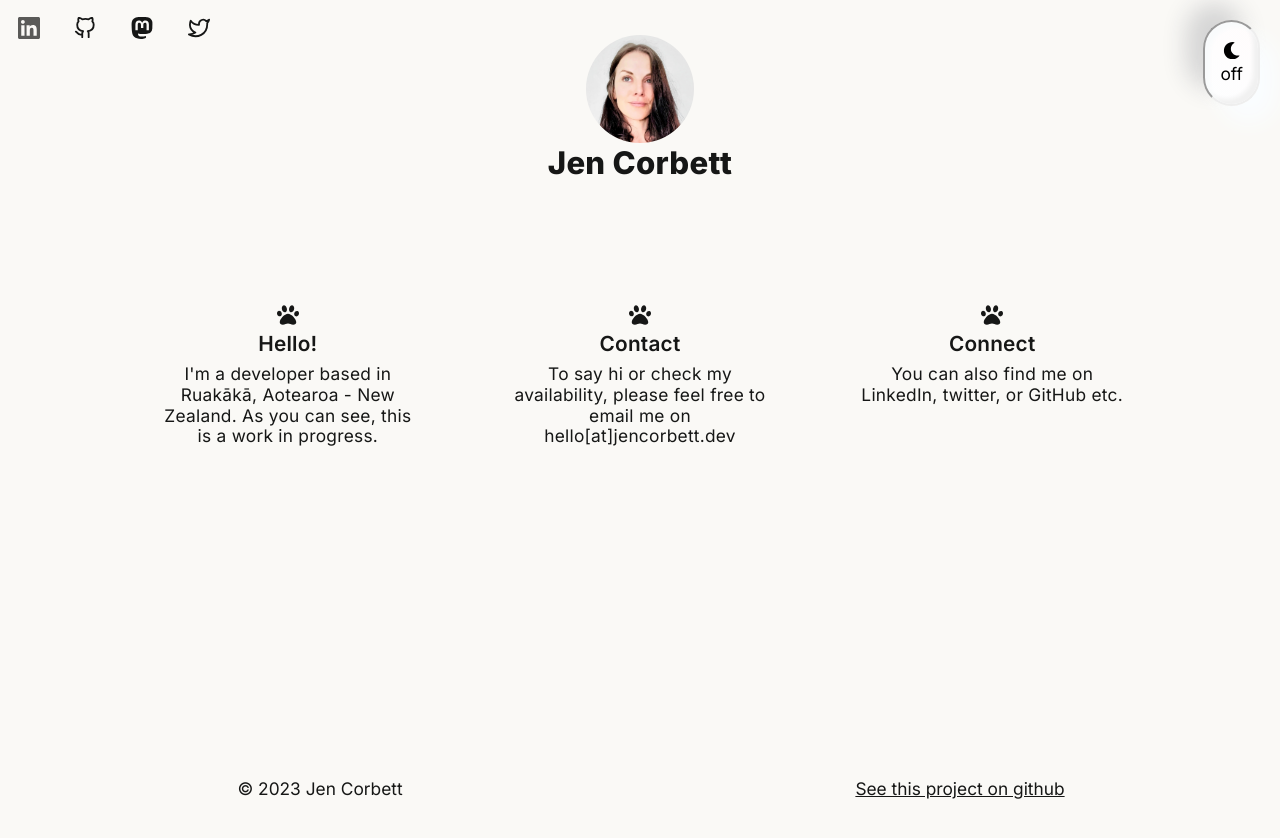
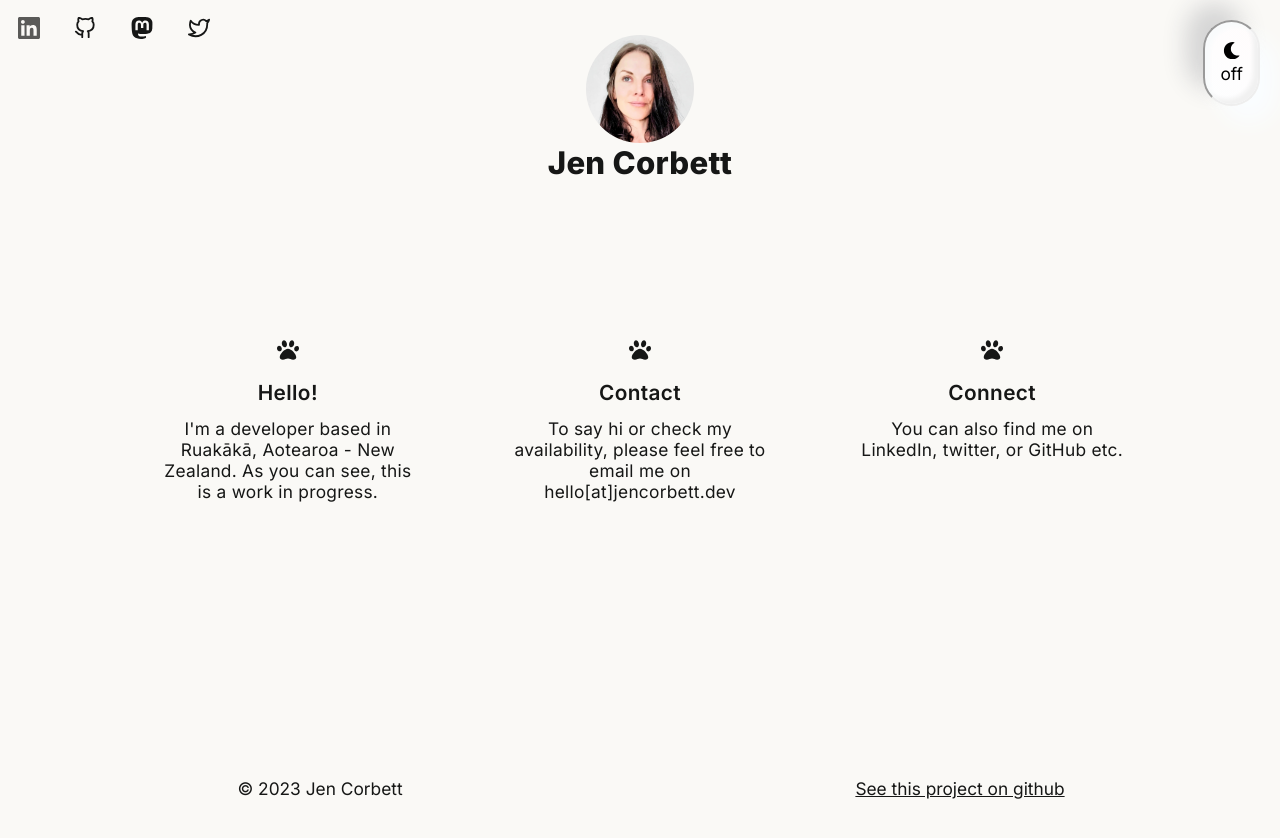
Before and after one commit to ajenstory/jencorbett.dev, a Next.js app in the folder app/: page / in a window 1280 px wide. Shown: the top 838 px of the page. Built offline with nearby package versions, Linux system fonts and the light colour scheme.

Commit message:
Adjust padding

```diff
--- a/app/styles/index.module.css
+++ b/app/styles/index.module.css
@@ -1,12 +1,15 @@
 /* mobile responsive grid content for index / home page */
 .container {
   margin: 0 auto;
-  max-width: 68rem;
+  max-width: 100%;
+  height: auto;
   font-size: 1rem;
   justify-content: center;
   align-items: center;
   position: relative;
   min-height: 100vh;
+  padding-top: 6rem;
+  padding-bottom: 6rem;
 }
 
 .subtitle h2 {
@@ -14,8 +17,9 @@
   font-size: 1.2rem;
   line-height: 1.1;
   font-weight: 600;
-  letter-spacing: 0.012rem;
-  padding-bottom: 0.5rem;
+  letter-spacing: 0.022rem;
+  padding-top: 0.85rem;
+  padding-bottom: 0.85rem;
 }
 
 .grid {
@@ -31,6 +35,9 @@
     grid-template-columns: repeat(2, minmax(25%, auto));
     gap: 1rem 1rem;
   }
+  .container {
+    padding-top: 4rem;
+  }
 }
 
 /* Desktop and larger screen */
@@ -41,4 +48,8 @@
     gap: 1rem 1rem;
     max-width: 100%;
   }
+  .container {
+    padding-top: 2rem;
+    padding-bottom: 2rem;
+  }
 }
```
